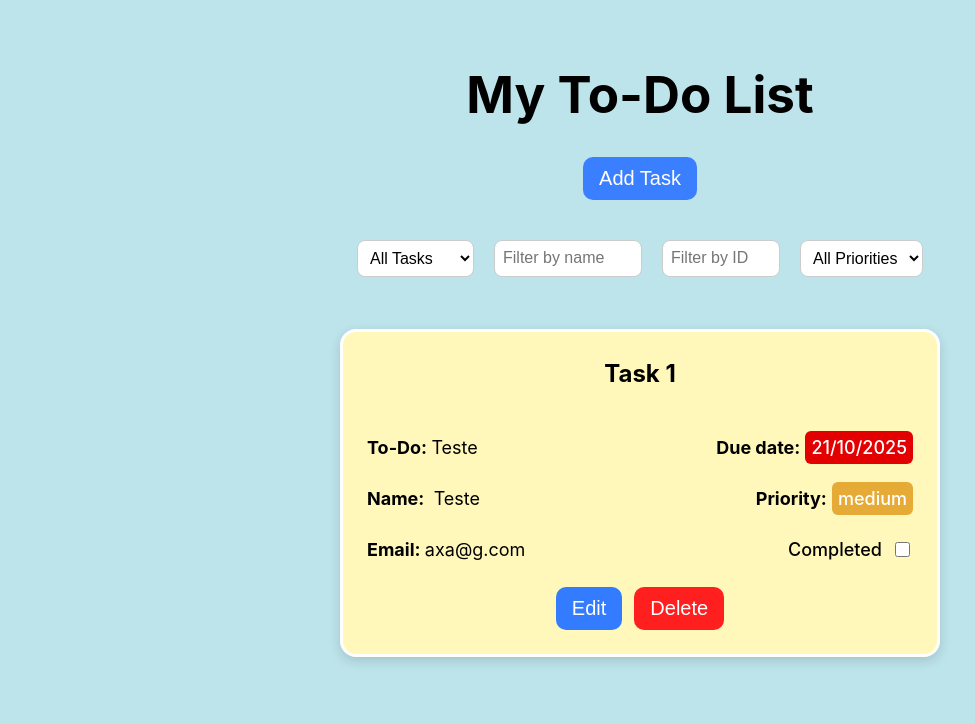
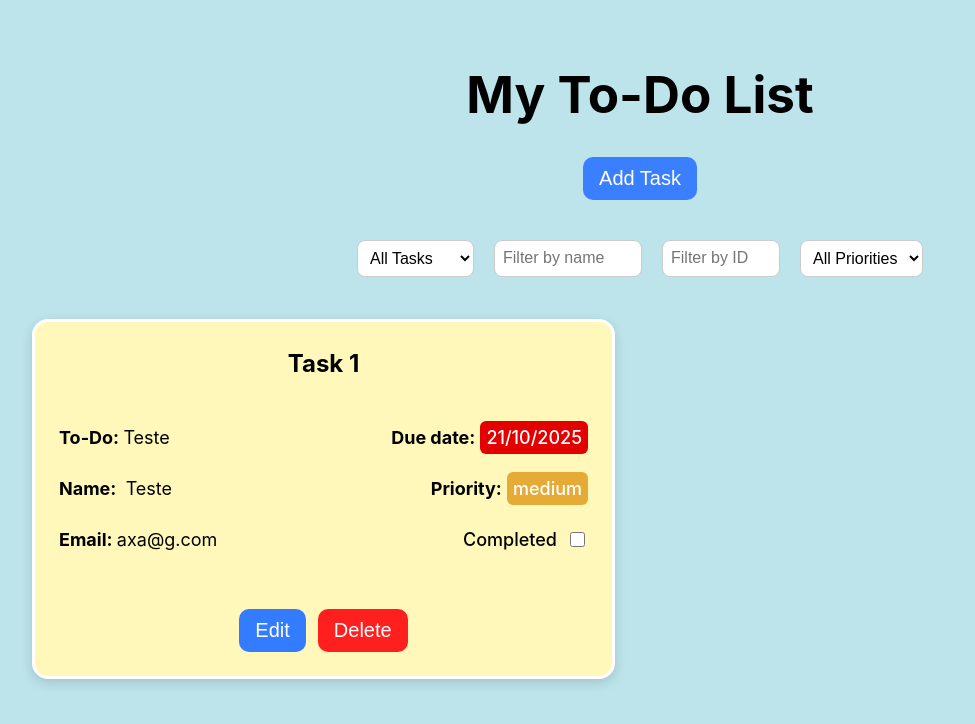
Before and after one commit to DiogoLanc/react-todo-list, a React (Vite) app: page / in a window 1280 px wide. Shown: the top 724 px of the page, without its empty margins (0-975 px from the left). Built offline with nearby package versions, Linux system fonts and the light colour scheme; data requests are answered from the project's data file.

Commit message:
change of gird layout

```diff
--- a/src/components/TaskList.tsx
+++ b/src/components/TaskList.tsx
@@ -14,9 +14,17 @@ export const TaskList: React.FC<TaskListProps> = ({
   onDelete,
   onToggleComplete,
 }) => (
-  <ul style={{ listStyle: "none", padding: 0, alignItems: "center" }}>
+  <ul
+    style={{
+      listStyle: "none",
+      padding: 0,
+      display: "grid",
+      gridTemplateColumns: "repeat(2, 1fr)",
+      gap: "50px",
+    }}
+  >
     {toDos.map((toDo) => (
-      <li key={toDo.id} style={{ padding: "10px", fontSize: "18px" }}>
+      <li key={toDo.id} style={{ fontSize: "18px" }}>
         <TaskItem
           {...toDo}
           onEdit={() => onEdit(toDo.id)}
```
